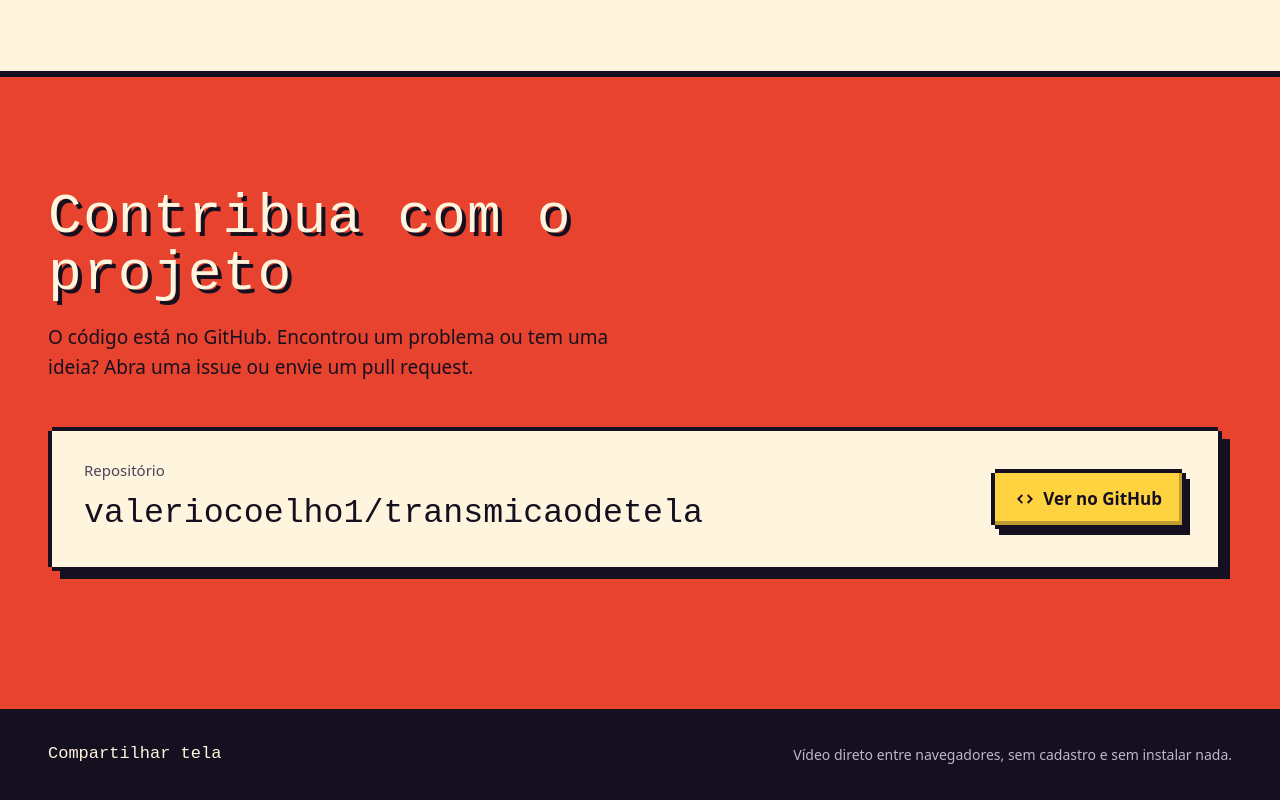
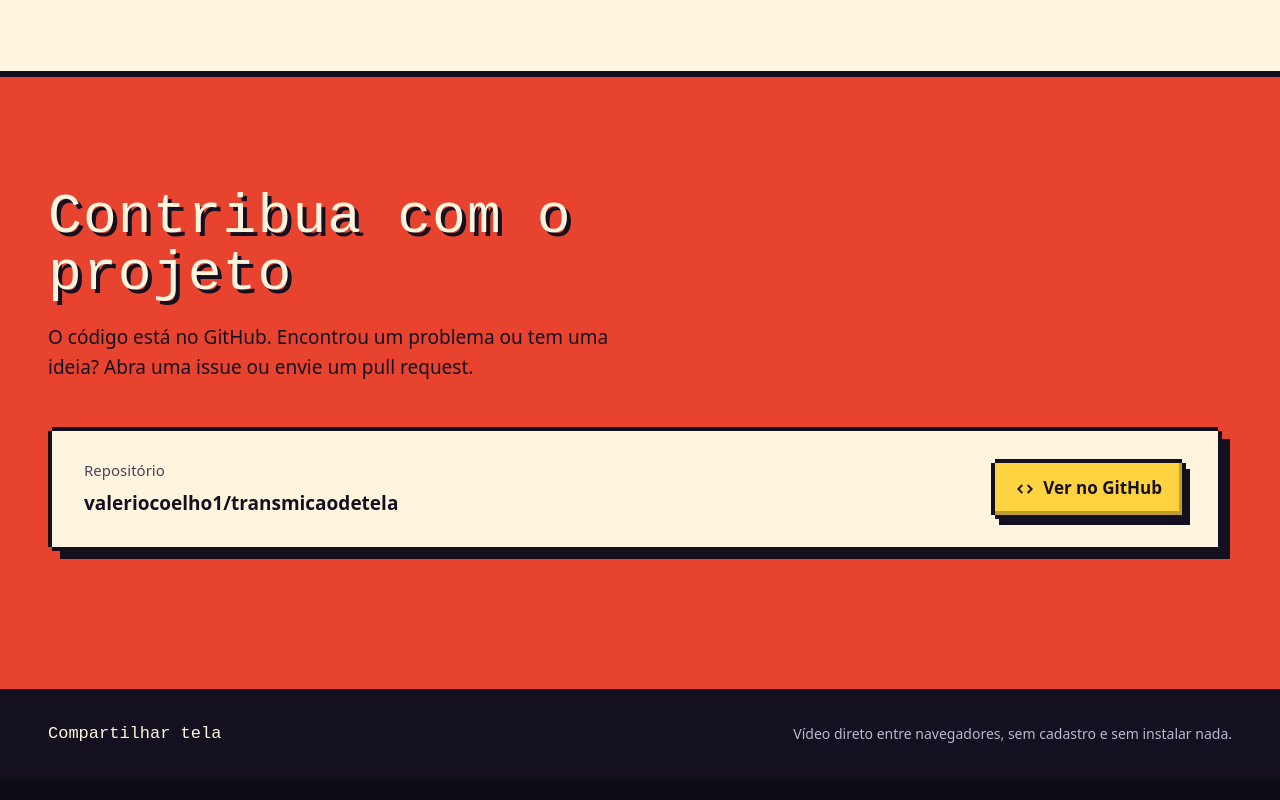
Before and after one commit to valeriocoelho1/transmicaodetela, a React (Vite) app in the folder apps/web/: page / in a window 1280 px wide. Shown: the part 3248-4048 px from the top of the page. After the commit the page ends 4027 px from the top, so only its background shows below. Built offline with nearby package versions, Linux system fonts and the light colour scheme; a web font is replaced by a local one.

Commit message:
style: update repo card styles for improved typography

```diff
--- a/apps/web/src/styles.css
+++ b/apps/web/src/styles.css
@@ -1137,9 +1137,9 @@ input {
 }
 
 .repo-card__name {
-  font-family: var(--font-pixel);
-  font-size: clamp(1.375rem, 2.6vw, 2.125rem);
-  font-weight: 400;
+  font-family: var(--font-body);
+  font-size: 1.1875rem;
+  font-weight: 600;
   overflow-wrap: anywhere;
 }
 
```
Also changed, not shown: 1 other file (tests, documents, lock files or other folders).
